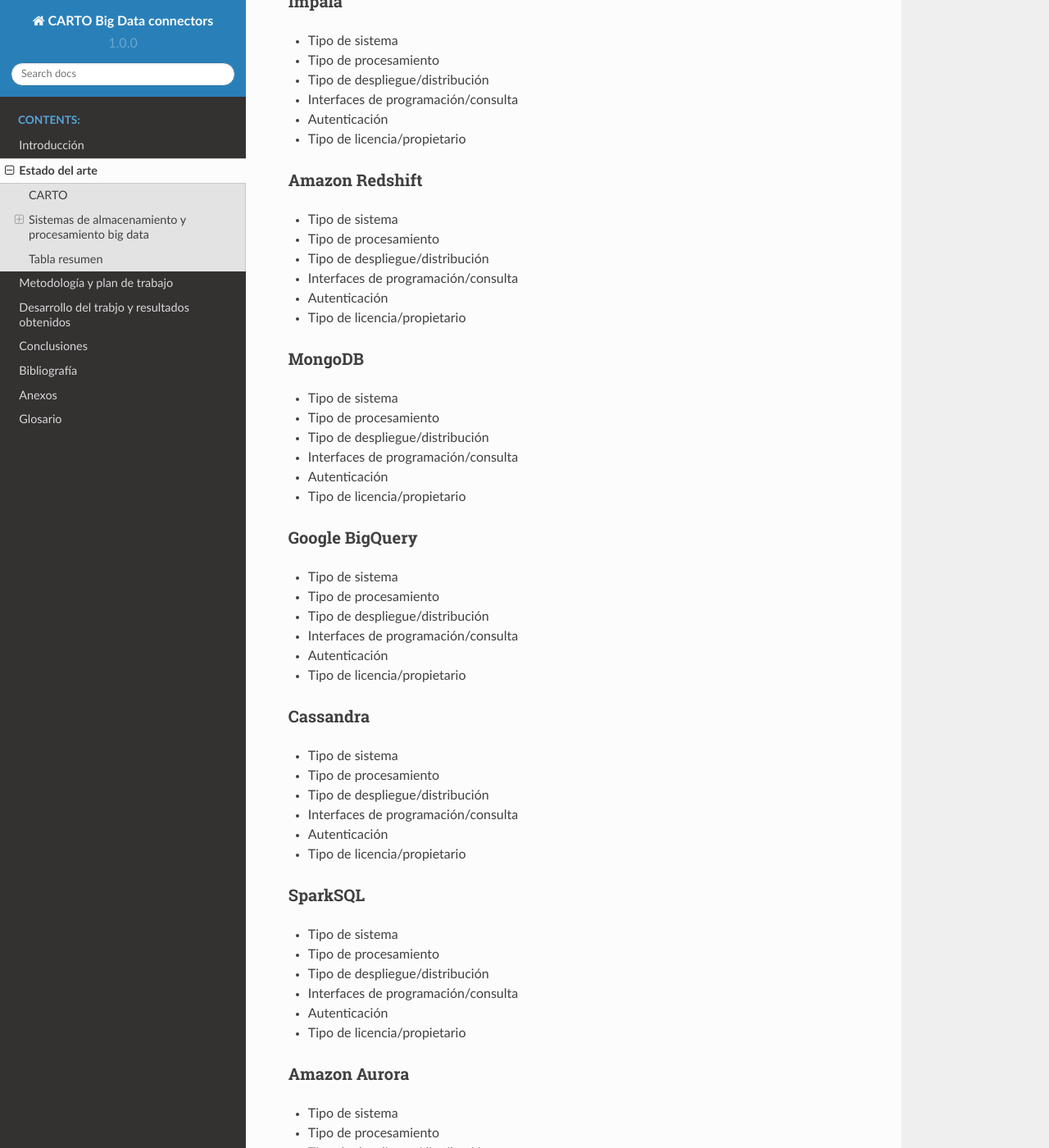
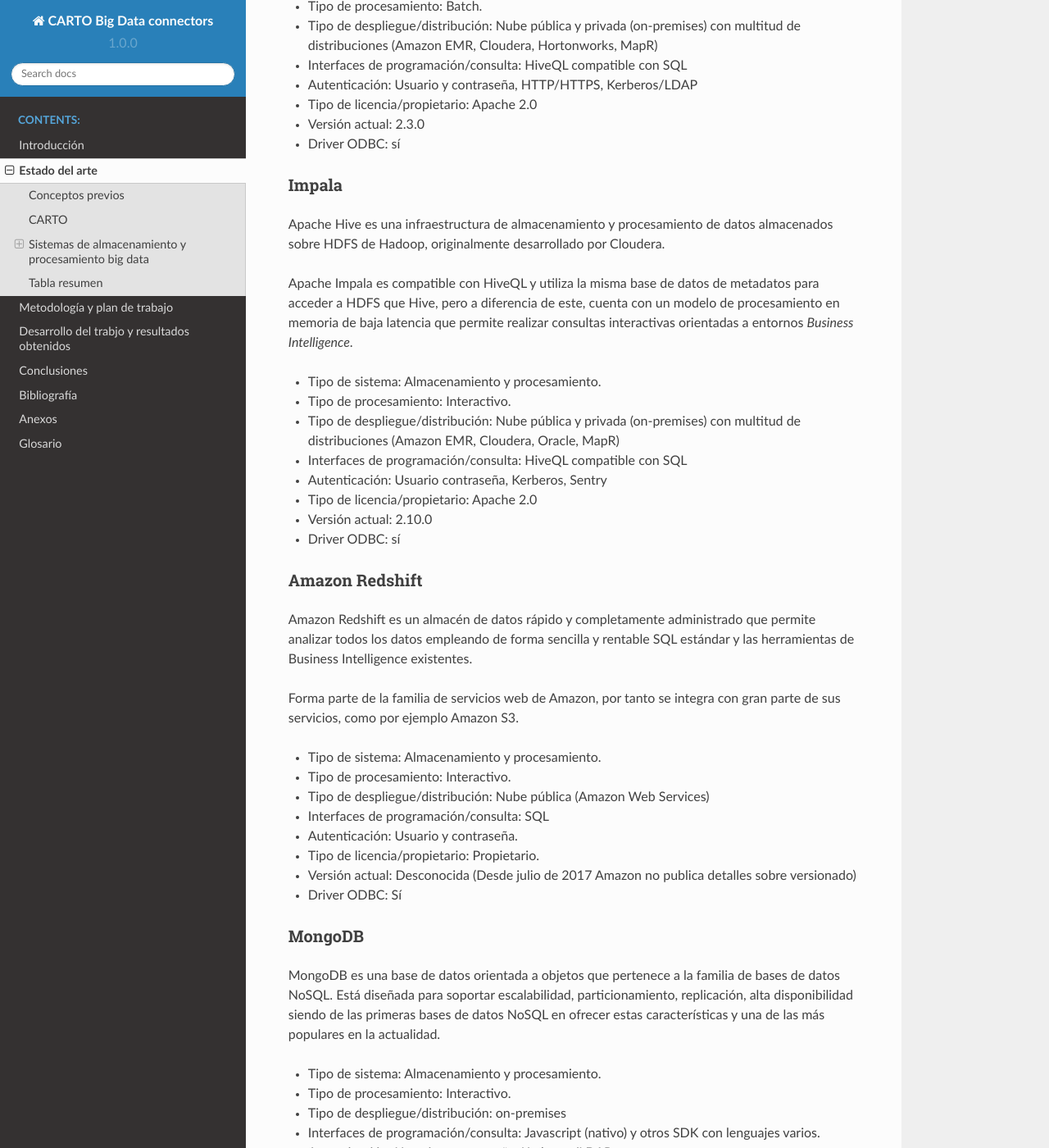
Before and after one commit to alrocar/TFM, a Sphinx documentation site: the page built from docs/source/tfm/10-estado-del-arte.rst, in a window 1280 px wide and 1400 px high, scrolled down 1990 px. Shown: the whole window at 82% size. Built offline with Sphinx 7.4.7 and the Read the Docs theme 2.0.0, drawn with Linux system fonts in a browser that asks for light colours; some of the changed text lies outside the part shown.

Commit message:
add more technologies

```diff
--- a/docs/source/tfm/10-estado-del-arte.rst
+++ b/docs/source/tfm/10-estado-del-arte.rst
@@ -4,6 +4,12 @@
 ===============
 
 En este capítulo se presenta un informe sobre los diferentes sistemas de almacenamiento y procesamiento big data para los que se van a realizar conectores para CARTO y una breve definición de los conceptos teóricos que sirven de fundamentación para el trabajo.
+
+Conceptos previos
+-----------------
+
+- Procesamiento batch vs interactivo (Interactivo es batch pero con latencia del orden de segundos o minutos en caso de análisis de petabytes)
+- Driver ODBC
 
 CARTO
 -----
@@ -47,6 +53,7 @@
 - Autenticación: Usuario y contraseña, HTTP/HTTPS, Kerberos/LDAP, OAuth, etc.
 - Tipo de licencia/propietario: Software libre (Apache, GPL, etc.), propietaria (Google, Amazon, Oracle, etc.)
 - Versión actual
+- Driver ODBC
 
 Para el motivo de este trabajo, no es necesario conocer otros detalles como mecanismos de replicación, particionamiento, tolerancia a fallos, etc. ya que el objetivo no consiste en administrar este tipo de sistemas.
 
@@ -59,7 +66,7 @@
 Apache Hive
 ^^^^^^^^^^^
 
-Apache Hive es una infraestructura de almacenamiento y procesamiento de datos almacenados sobre HDFS de Hadoop y otros sistemas compatibles como Amazon S3.
+Apache Hive es una infraestructura de almacenamiento y procesamiento de datos almacenados sobre HDFS de Hadoop y otros sistemas compatibles como Amazon S3, originalmente desarrollado por Facebook.
 
 Ofrece un lenguaje de consulta basado en SQL llamado HiveQL que convierte las consultas en trabajos MapReduce, Tez o Spark.
 
@@ -72,46 +79,68 @@
 - Autenticación: Usuario y contraseña, HTTP/HTTPS, Kerberos/LDAP
 - Tipo de licencia/propietario: Apache 2.0
 - Versión actual: 2.3.0
+- Driver ODBC: sí
 
 Impala
 ^^^^^^
 
-- Tipo de sistema
-- Tipo de procesamiento
-- Tipo de despliegue/distribución
-- Interfaces de programación/consulta
-- Autenticación
-- Tipo de licencia/propietario
+Apache Hive es una infraestructura de almacenamiento y procesamiento de datos almacenados sobre HDFS de Hadoop, originalmente desarrollado por Cloudera.
+
+Apache Impala es compatible con HiveQL y utiliza la misma base de datos de metadatos para acceder a HDFS que Hive, pero a diferencia de este, cuenta con un modelo de procesamiento en memoria de baja latencia que permite realizar consultas interactivas orientadas a entornos *Business Intelligence*.
+
+- Tipo de sistema: Almacenamiento y procesamiento.
+- Tipo de procesamiento: Interactivo.
+- Tipo de despliegue/distribución: Nube pública y privada (on-premises) con multitud de distribuciones (Amazon EMR, Cloudera, Oracle, MapR)
+- Interfaces de programación/consulta: HiveQL compatible con SQL
+- Autenticación: Usuario contraseña, Kerberos, Sentry
+- Tipo de licencia/propietario: Apache 2.0
+- Versión actual: 2.10.0
+- Driver ODBC: sí
+
 
 Amazon Redshift
 ^^^^^^^^^^^^^^^
 
-- Tipo de sistema
-- Tipo de procesamiento
-- Tipo de despliegue/distribución
-- Interfaces de programación/consulta
-- Autenticación
-- Tipo de licencia/propietario
+Amazon Redshift es un almacén de datos rápido y completamente administrado que permite analizar todos los datos empleando de forma sencilla y rentable SQL estándar y las herramientas de Business Intelligence existentes.
+
+Forma parte de la familia de servicios web de Amazon, por tanto se integra con gran parte de sus servicios, como por ejemplo Amazon S3.
+
+- Tipo de sistema: Almacenamiento y procesamiento.
+- Tipo de procesamiento: Interactivo.
+- Tipo de despliegue/distribución: Nube pública (Amazon Web Services)
+- Interfaces de programación/consulta: SQL
+- Autenticación: Usuario y contraseña.
+- Tipo de licencia/propietario: Propietario.
+- Versión actual: Desconocida (Desde julio de 2017 Amazon no publica detalles sobre versionado)
+- Driver ODBC: Sí
 
 MongoDB
 ^^^^^^^
 
-- Tipo de sistema
-- Tipo de procesamiento
-- Tipo de despliegue/distribución
-- Interfaces de programación/consulta
-- Autenticación
-- Tipo de licencia/propietario
+MongoDB es una base de datos orientada a objetos que pertenece a la familia de bases de datos NoSQL. Está diseñada para soportar escalabilidad, particionamiento, replicación, alta disponibilidad siendo de las primeras bases de datos NoSQL en ofrecer estas características y una de las más populares en la actualidad.
+
+- Tipo de sistema: Almacenamiento y procesamiento.
+- Tipo de procesamiento: Interactivo.
+- Tipo de despliegue/distribución: on-premises
+- Interfaces de programación/consulta: Javascript (nativo) y otros SDK con lenguajes varios.
+- Autenticación: Usuario y contraseña, Kerberos/LDAP
+- Tipo de licencia/propietario: AGPL v3.0
+- Versión actual: 3.4
+- Driver ODBC: Sí
 
 Google BigQuery
 ^^^^^^^^^^^^^^^
 
-- Tipo de sistema
-- Tipo de procesamiento
-- Tipo de despliegue/distribución
-- Interfaces de programación/consulta
-- Autenticación
-- Tipo de licencia/propietario
+Google BigQuery es el almacen de datos en la nube de Google, totalmente administrado y apto para analizar petabytes de datos.
+
+Google BigQuery es un sistema de almacenamiento con una arquitectura serverless y ofrecido a modo de SaaS. Entre sus características principales destaca la integración con otros servicios de Google como Google Cloud Storage, el soporte de OAuth y acceso a través de API REST o SDKs en diferentes lenguajes.
+
+- Tipo de sistema: Almacenamiento y procesamiento.
+- Tipo de procesamiento: Interactivo.
+- Tipo de despliegue/distribución: SaaS
+- Interfaces de programación/consulta: API REST, SDKs
+- Autenticación: OAuth
+- Tipo de licencia/propietario: Propietario (Google)
 
 Cassandra
 ^^^^^^^^^
```
